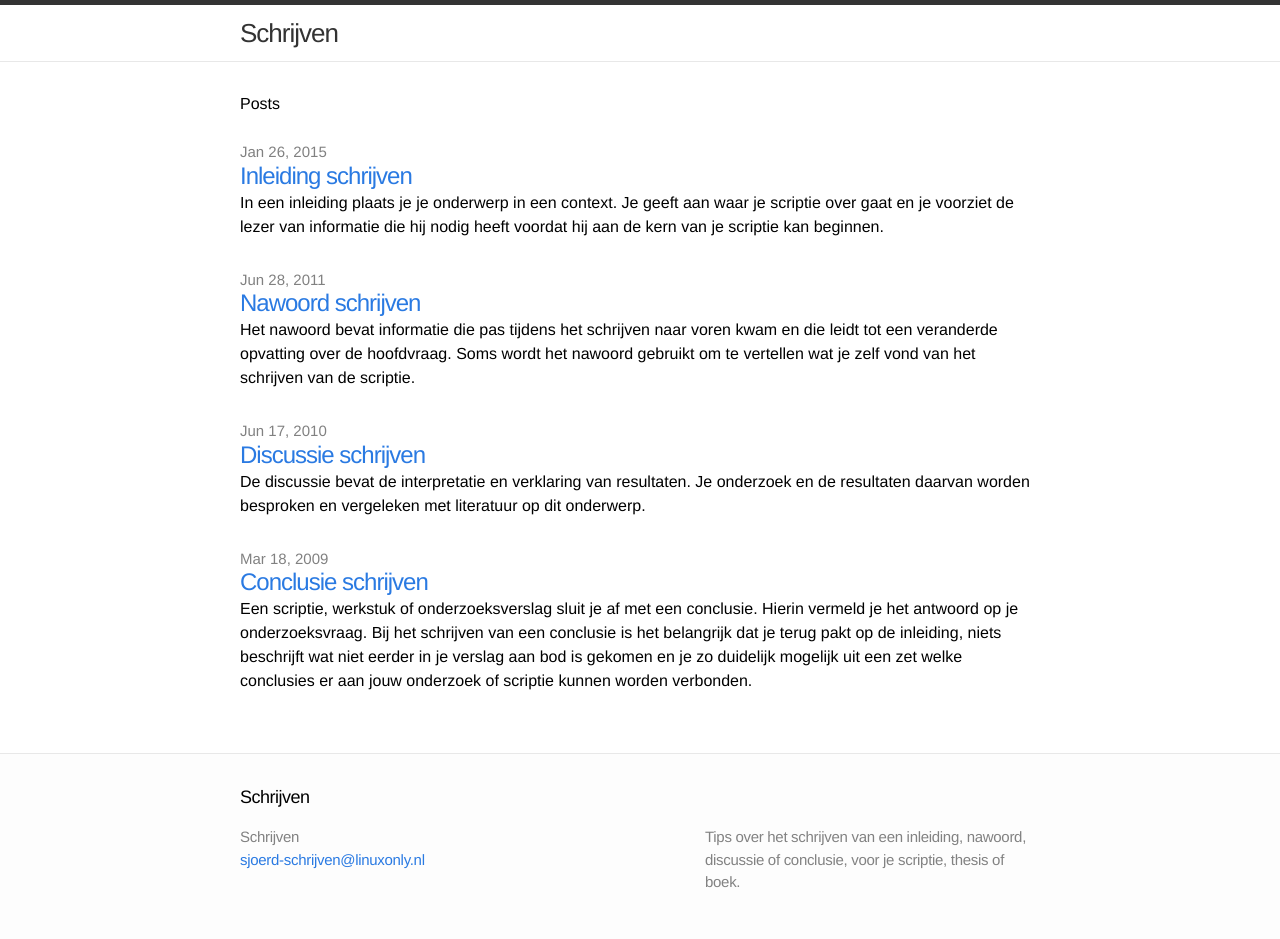
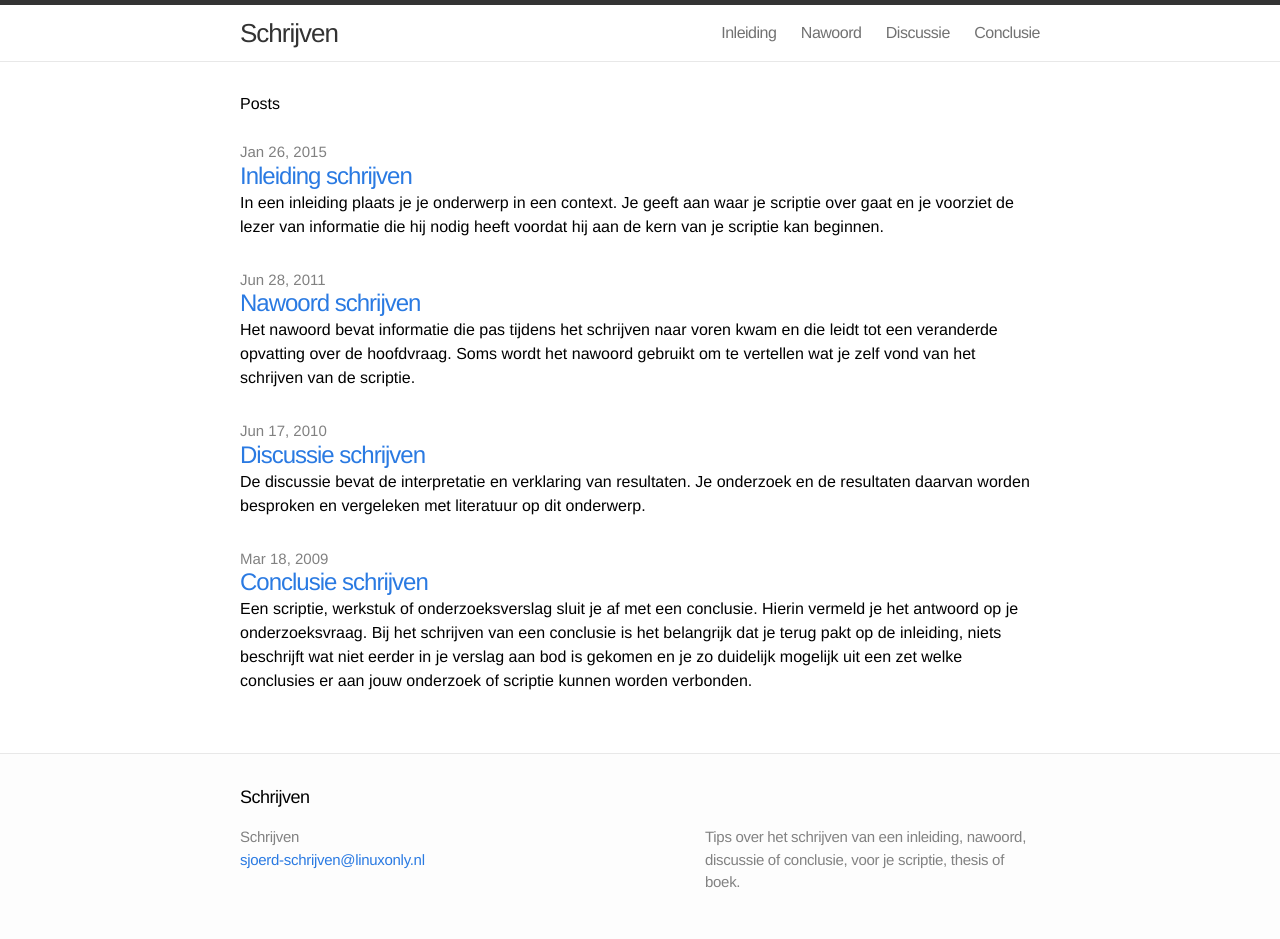
Before and after one commit to Sjord/schrijven, a Jekyll site: the page built from index.html, in a window 1280 px wide. Built offline with Jekyll 4.4.1, drawn with Linux system fonts in a browser that asks for light colours.

Commit message:
Link to posts instead of pages
Since we have no pages

```diff
--- a/_includes/header.html
+++ b/_includes/header.html
@@ -17,8 +17,8 @@
         </svg>
       </a>
       <div class="trigger">
-        {% for page in site.pages %}
-          {% if page.title %}<a class="page-link" href="{{ page.url | prepend: site.baseurl }}">{{ page.title }}</a>{% endif %}
+        {% for post in site.posts %}
+          {% if post.title %}<a class="page-link" href="{{ post.url | prepend: site.baseurl }}">{{ post.title | remove:' schrijven' }}</a>{% endif %}
         {% endfor %}
       </div>
     </nav>
```
